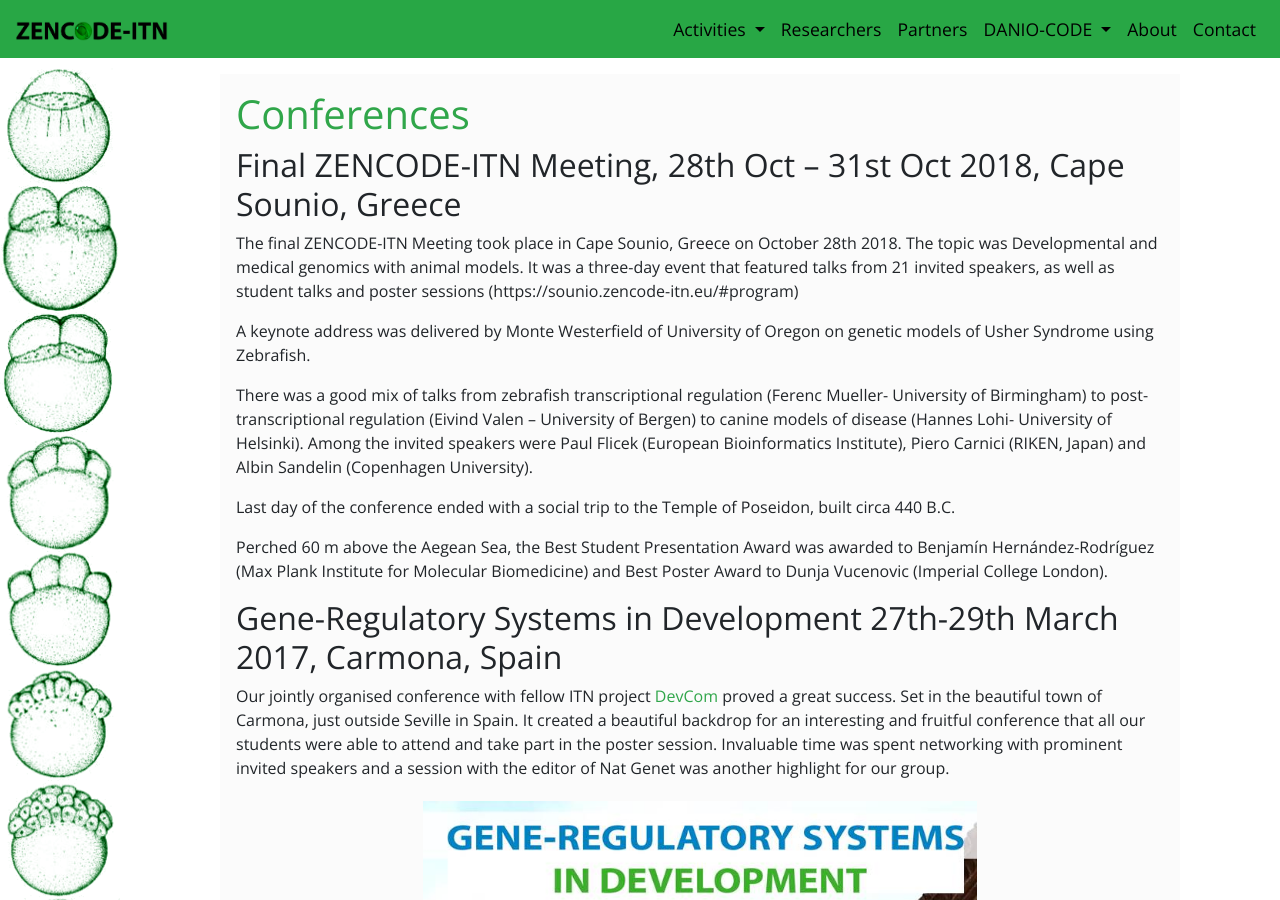
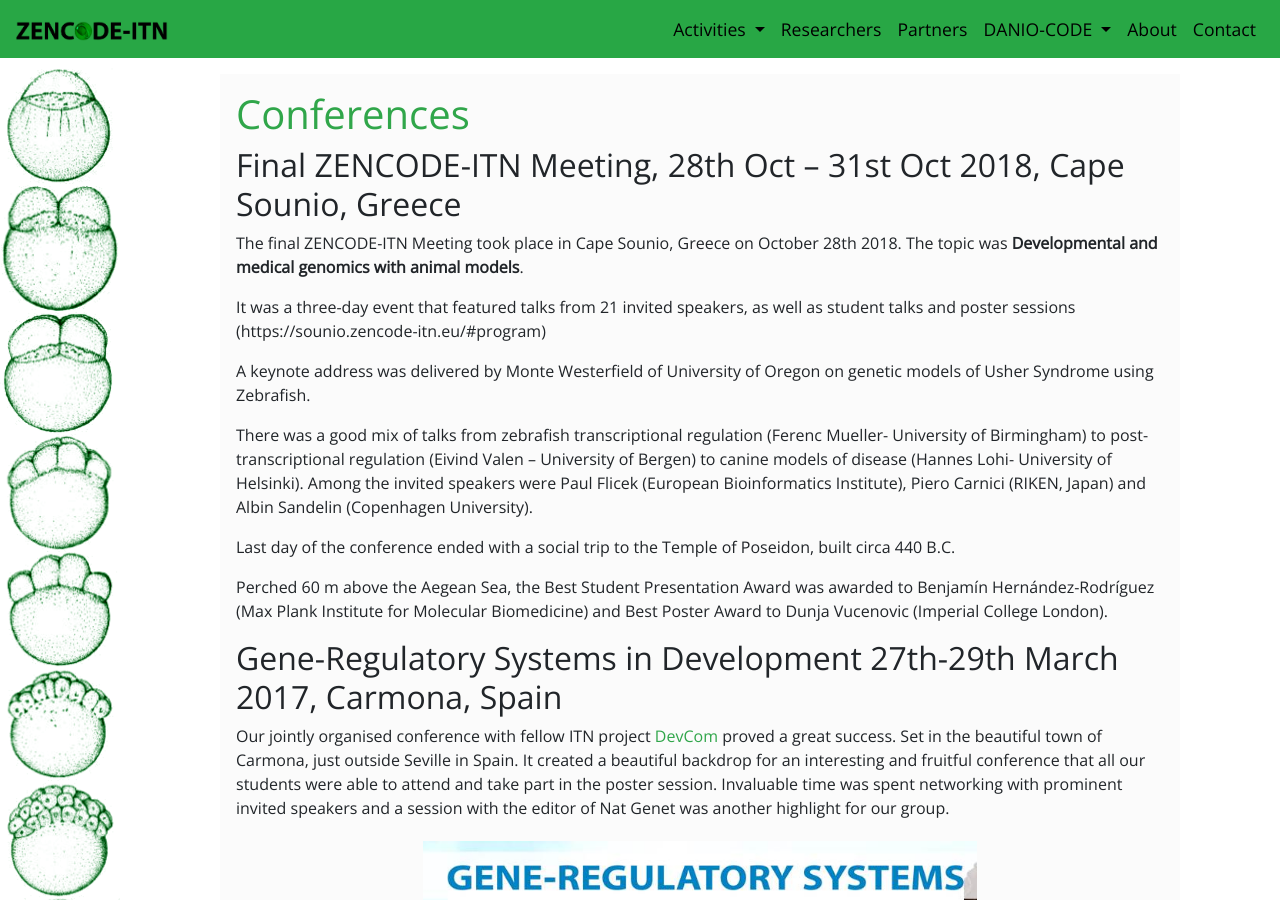
Before and after one commit to zencode-itn/zencode-itn.github.io, a Jekyll site: the page built from _posts/2017-12-15-conference.md, in a window 1280 px wide and 900 px high. Built offline with Jekyll 4.4.1, drawn with Linux system fonts in a browser that asks for light colours; nearby versions of some CDN libraries; a script that is not in the unit is left out; comment, search, counter and statistics services are not loaded.

```diff
--- a/_posts/2017-12-15-conference.md
+++ b/_posts/2017-12-15-conference.md
@@ -5,14 +5,13 @@ permalink: /conferences
 ---
 ## Final ZENCODE-ITN Meeting, 28th Oct – 31st Oct 2018, Cape Sounio, Greece
 
-The final ZENCODE-ITN Meeting took place in Cape Sounio, Greece on October 28th 2018. The topic was Developmental and medical genomics with animal models.
+The final ZENCODE-ITN Meeting took place in Cape Sounio, Greece on October 28th 2018. The topic was **Developmental and medical genomics with animal models**.
+
 It was a three-day event that featured talks from 21 invited speakers, as well as student talks and poster sessions (https://sounio.zencode-itn.eu/#program)
-
 
 A keynote address was delivered by Monte Westerfield of University of Oregon on genetic models of Usher Syndrome using Zebrafish.
 
 There was a good mix of talks from zebrafish transcriptional regulation (Ferenc Mueller- University of Birmingham) to post-transcriptional regulation (Eivind Valen – University of Bergen) to canine models of disease (Hannes Lohi- University of Helsinki). Among the invited speakers were Paul Flicek (European Bioinformatics Institute), Piero Carnici (RIKEN, Japan) and Albin Sandelin (Copenhagen University).
-
 
 Last day of the conference ended with a social trip to the Temple of Poseidon, built circa 440 B.C.
 
```
